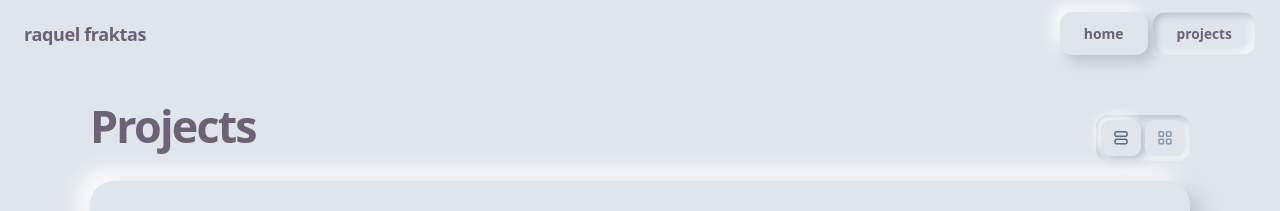
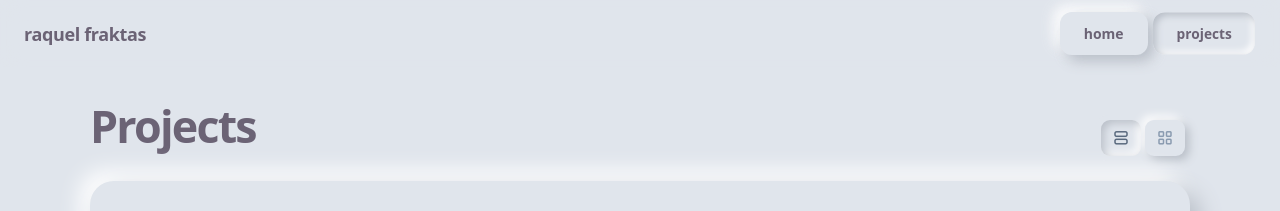
Before and after one commit to RaquelFraktas/my-portfolio, a React (Vite) app: page /projects in a window 1280 px wide. Both pictures are taken after a click on the picture 640 px from the left and 640 px from the top of the page. Shown: the top 211 px of the page. Built offline with nearby package versions, Linux system fonts and the light colour scheme.

Commit message:
make it more ux friendly

```diff
--- a/src/pages/ProjectsPage.css
+++ b/src/pages/ProjectsPage.css
@@ -161,14 +161,13 @@
   }
 }
 
-/* VIEW TOGGLE: inset track, the selected layout pops out raised */
+/* VIEW TOGGLE: options sit raised, the selected layout is pressed in (same as the nav) */
 .view-toggle {
   display: inline-flex;
   gap: 4px;
   padding: 5px;
   border-radius: var(--nav-radius);
   background: var(--surface);
-  box-shadow: var(--inset-sm);
 }
 
 .view-toggle__btn {
@@ -183,6 +182,7 @@
   color: var(--ink-muted);
   font-size: 18px;
   cursor: pointer;
+  box-shadow: var(--raised-sm);
   transition: box-shadow 0.25s ease, color 0.25s ease;
 }
 
@@ -193,7 +193,7 @@
 
 .view-toggle__btn.is-active {
   color: var(--ink);
-  box-shadow: var(--raised-sm);
+  box-shadow: var(--inset-sm);
 }
 
 /* GRID VIEW: three compact cards per row */
```
